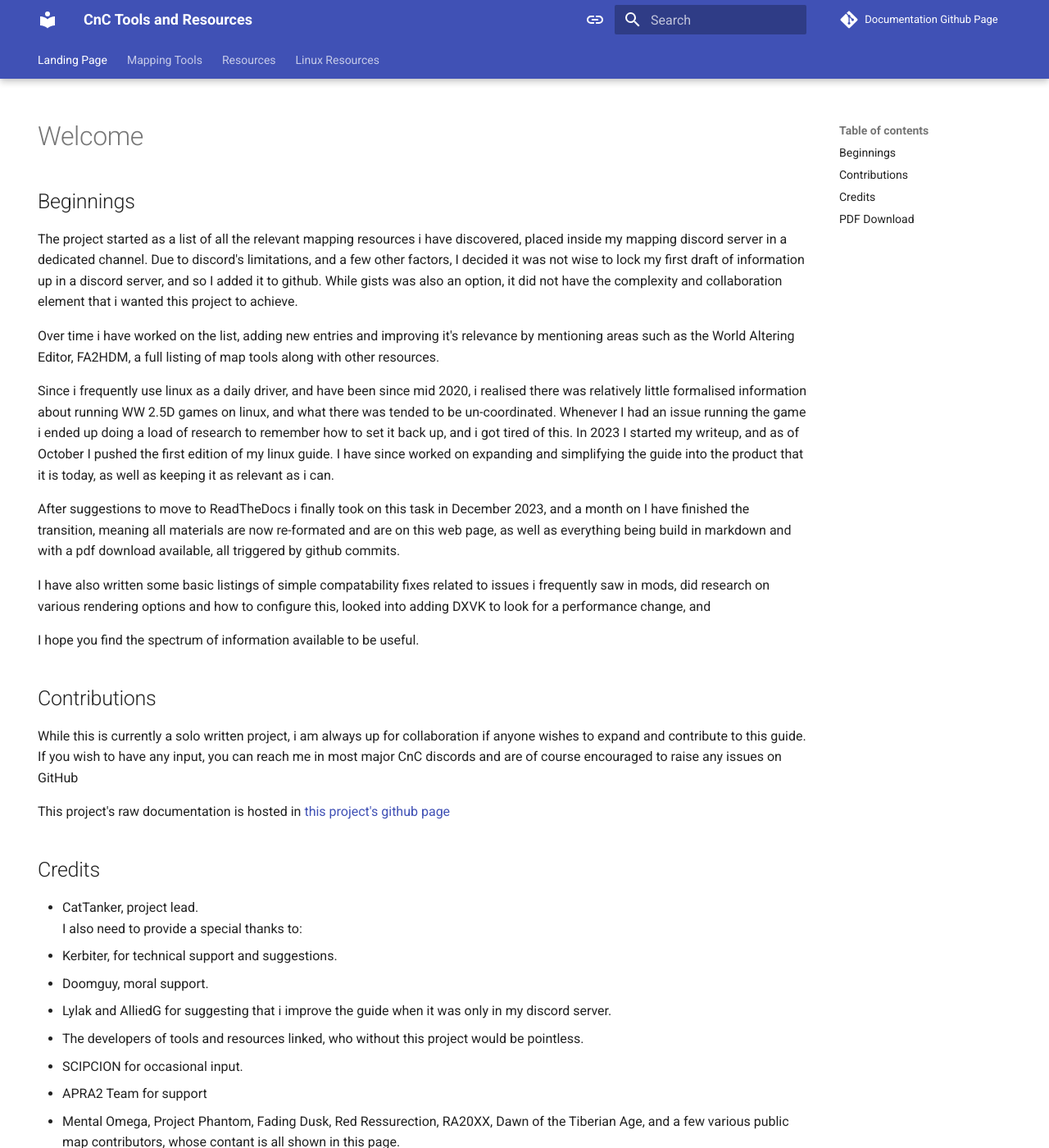
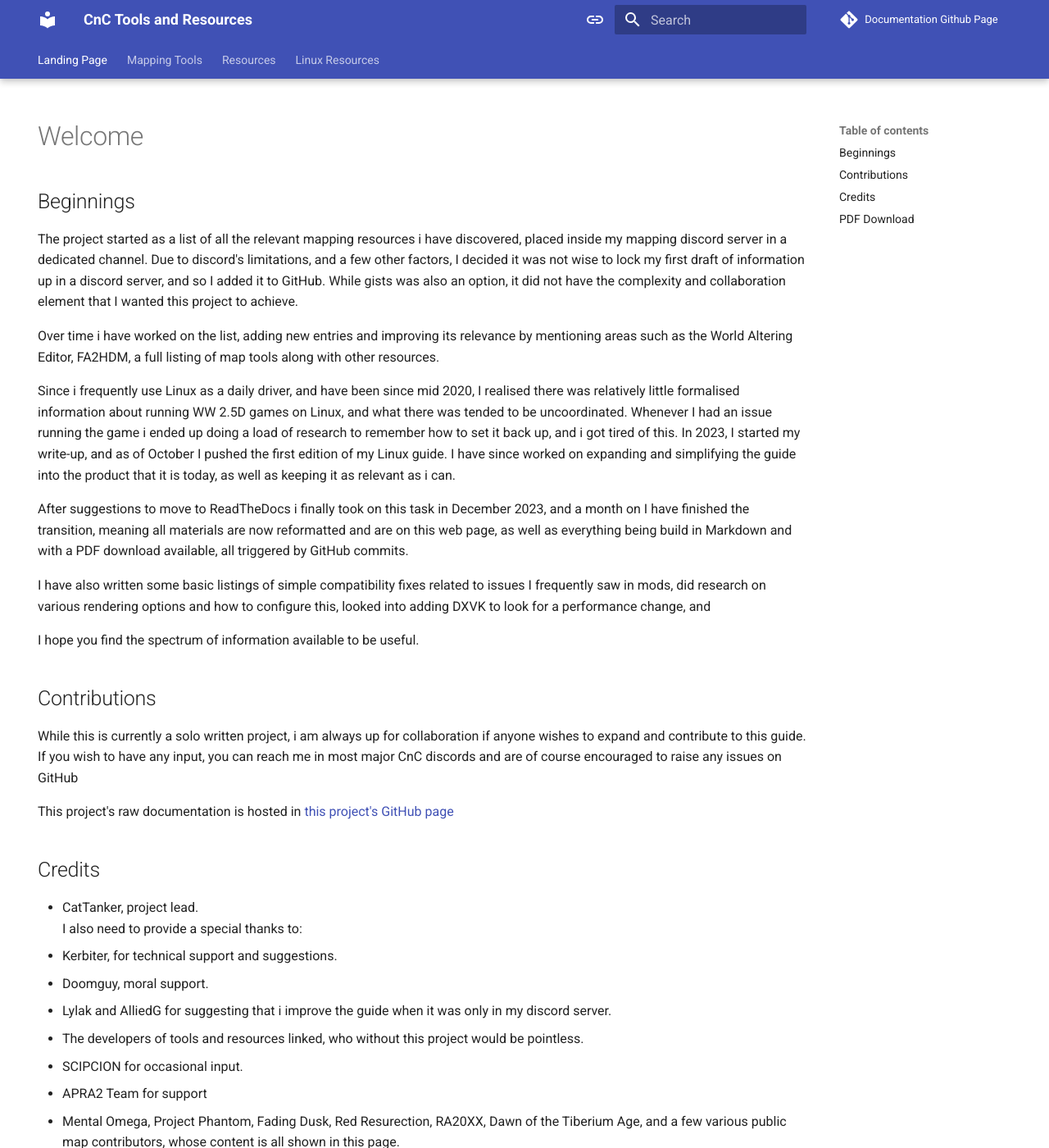
Before and after one commit to CatTanker/cnc_map_tool_guide, an MkDocs documentation site: the page built from docs/index.md, in a window 1280 px wide and 1400 px high. Shown: the whole window at 82% size. Built offline with MkDocs 1.6.1 and Material for MkDocs 9.7.7, drawn with Linux system fonts in a browser that asks for light colours; comment, search, counter and statistics services are not loaded.

Commit message:
Fix typos and improve formatting in index.md
Corrected capitalization, grammar, and formatting issues throughout the document.

```diff
--- a/docs/index.md
+++ b/docs/index.md
@@ -5,15 +5,15 @@
 # Welcome
 ## Beginnings
 
-The project started as a list of all the relevant mapping resources i have discovered, placed inside my mapping discord server in a dedicated channel. Due to discord's limitations, and a few other factors, I decided it was not wise to lock my first draft of information up in a discord server, and so I added it to github. While gists was also an option, it did not have the complexity and collaboration element that i wanted this project to achieve.
+The project started as a list of all the relevant mapping resources i have discovered, placed inside my mapping discord server in a dedicated channel. Due to discord's limitations, and a few other factors, I decided it was not wise to lock my first draft of information up in a discord server, and so I added it to GitHub. While gists was also an option, it did not have the complexity and collaboration element that I wanted this project to achieve.
 
-Over time i have worked on the list, adding new entries and improving it's relevance by mentioning areas such as the World Altering Editor, FA2HDM, a full listing of map tools along with other resources.
+Over time i have worked on the list, adding new entries and improving its relevance by mentioning areas such as the World Altering Editor, FA2HDM, a full listing of map tools along with other resources.
 
-Since i frequently use linux as a daily driver, and have been since mid 2020, i realised there was relatively little formalised information about running WW 2.5D games on linux, and what there was tended to be un-coordinated. Whenever I had an issue running the game i ended up doing a load of research to remember how to set it back up, and i got tired of this. In 2023 I started my writeup, and as of October I pushed the first edition of my linux guide. I have since worked on expanding and simplifying the guide into the product that it is today, as well as keeping it as relevant as i can.
+Since i frequently use Linux as a daily driver, and have been since mid 2020, I realised there was relatively little formalised information about running WW 2.5D games on Linux, and what there was tended to be uncoordinated. Whenever I had an issue running the game i ended up doing a load of research to remember how to set it back up, and i got tired of this. In 2023, I started my write-up, and as of October I pushed the first edition of my Linux guide. I have since worked on expanding and simplifying the guide into the product that it is today, as well as keeping it as relevant as i can.
 
-After suggestions to move to ReadTheDocs i finally took on this task in December 2023, and a month on I have finished the transition, meaning all materials are now re-formated and are on this web page, as well as everything being build in markdown and with a pdf download available, all triggered by github commits.
+After suggestions to move to ReadTheDocs i finally took on this task in December 2023, and a month on I have finished the transition, meaning all materials are now reformatted and are on this web page, as well as everything being build in Markdown and with a PDF download available, all triggered by GitHub commits.
 
-I have also written some basic listings of simple compatability fixes related to issues i frequently saw in mods, did research on various rendering options and how to configure this, looked into adding DXVK to look for a performance change, and
+I have also written some basic listings of simple compatibility fixes related to issues I frequently saw in mods, did research on various rendering options and how to configure this, looked into adding DXVK to look for a performance change, and
 
 I hope you find the spectrum of information available to be useful.
 
@@ -21,7 +21,7 @@
 While this is currently a solo written project, i am always up for collaboration if anyone wishes to expand and contribute to this guide. <br>
 If you wish to have any input, you can reach me in most major CnC discords and are of course encouraged to raise any issues on GitHub
 
-This project's raw documentation is hosted in [this project's github page](https://github.com/CatTanker/cnc_map_tool_guide) <br>
+This project's raw documentation is hosted in [this project's GitHub page](https://github.com/CatTanker/cnc_map_tool_guide) <br>
 
 
 ## Credits
@@ -34,7 +34,7 @@
 - The developers of tools and resources linked, who without this project would be pointless. <br>
 - SCIPCION for occasional input.
 - APRA2 Team for support
-- Mental Omega, Project Phantom, Fading Dusk, Red Ressurection, RA20XX, Dawn of the Tiberian Age, and a few various public map contributors, whose contant is all shown in this page.
+- Mental Omega, Project Phantom, Fading Dusk, Red Resurection, RA20XX, Dawn of the Tiberium Age, and a few various public map contributors, whose content is all shown in this page.
 
 ## PDF Download
 A downloadable PDF should be available [here](builds.pdf), linked to absolute latest.
```
